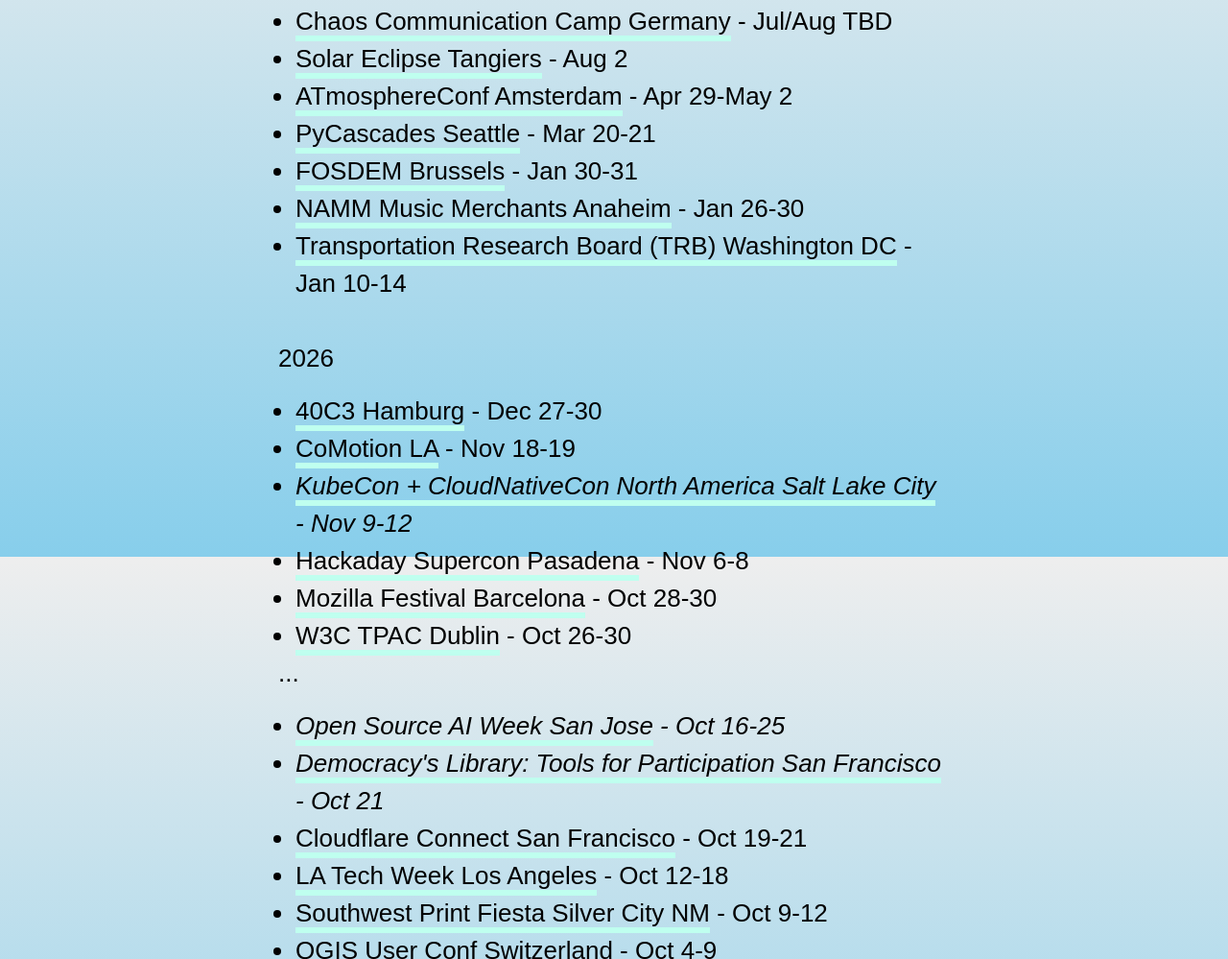
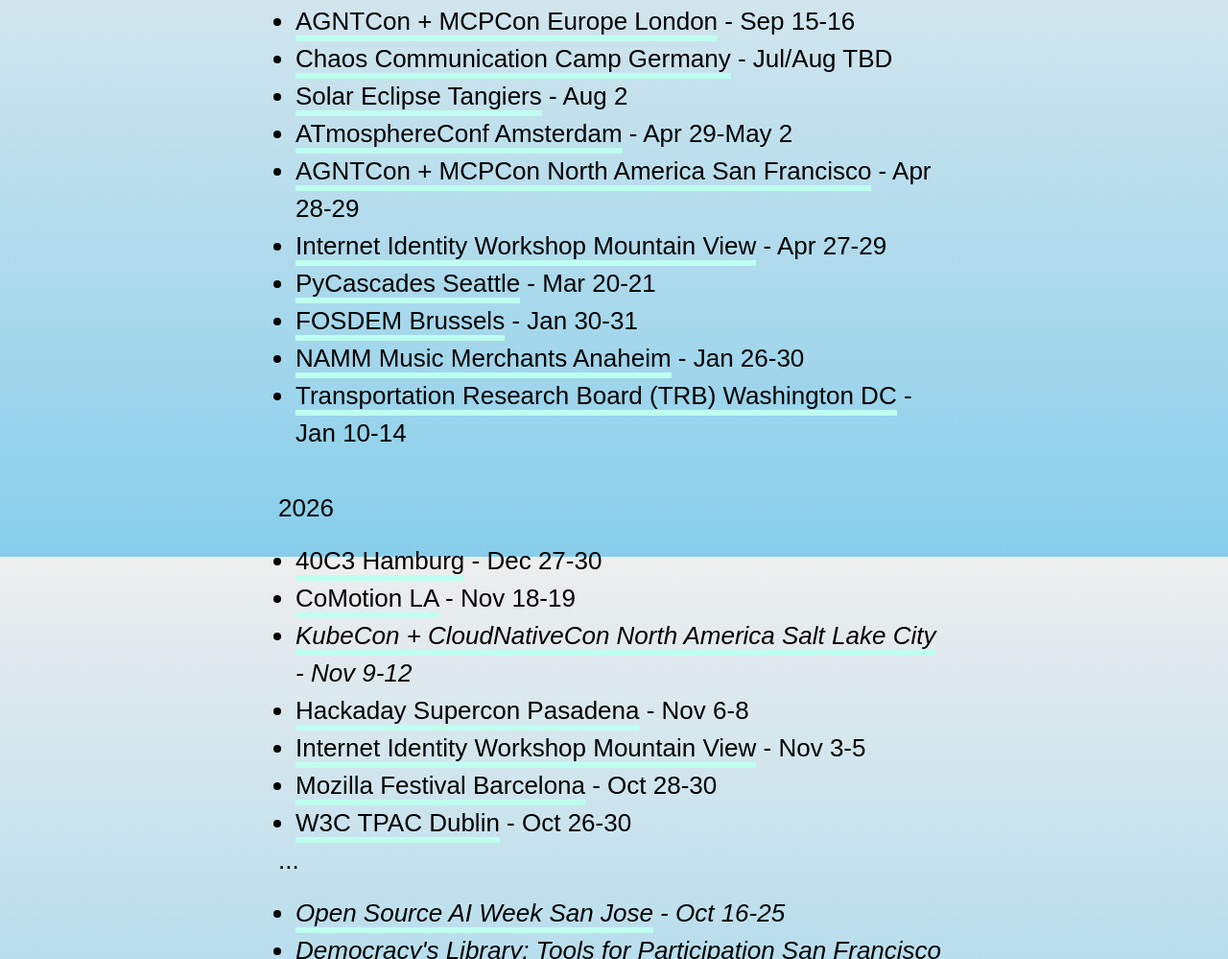
Before and after one commit to here/mikewaggoner.com, a plain HTML site: page docs/index.html in a window 1280 px wide. Shown: the part 1820-2819 px from the top of the page at 96% size. Drawn offline with Linux system fonts and the light colour scheme.

Commit message:
Add AGNTCon + MCPCon Europe/NA and IIW Fall 2026/Spring 2027
Co-Authored-By: Claude Sonnet 5 <noreply@anthropic.com>
Claude-Session: https://claude.ai/code/session_019C3pgGDKJvC1okjQNFswZa

```diff
--- a/docs/index.html
+++ b/docs/index.html
@@ -81,9 +81,12 @@
             2027
           </p>
           <ul>
+            <li><a href="https://events.linuxfoundation.org/agntcon-mcpcon-europe-2027/">AGNTCon + MCPCon Europe London</a> - Sep 15-16</li>
             <li><a href="https://events.ccc.de/camp/">Chaos Communication Camp Germany</a> - Jul/Aug TBD</li>
             <li><a href="https://en.wikipedia.org/wiki/Solar_eclipse_of_August_2,_2027">Solar Eclipse Tangiers</a> - Aug 2</li>
             <li><a href="https://news.atmosphereconf.org/3mw74z6ocxc2i">ATmosphereConf Amsterdam</a> - Apr 29-May 2</li>
+            <li><a href="https://events.linuxfoundation.org/agntcon-mcpcon-north-america-2027/">AGNTCon + MCPCon North America San Francisco</a> - Apr 28-29</li>
+            <li><a href="https://internetidentityworkshop.com/">Internet Identity Workshop Mountain View</a> - Apr 27-29</li>
             <li><a href="https://2027.pycascades.com/">PyCascades Seattle</a> - Mar 20-21</li>
             <li><a href="https://fosdem.org/2027/">FOSDEM Brussels</a> - Jan 30-31</li>
             <li><a href="https://www.namm.org/thenammshow/attend">NAMM Music Merchants Anaheim</a> - Jan 26-30</li>
@@ -98,6 +101,7 @@
             <li><a href="https://www.comotionglobal.com/los-angeles26">CoMotion LA</a> - Nov 18-19</li>
             <li><i><a href="https://events.linuxfoundation.org/kubecon-cloudnativecon-north-america/">KubeCon + CloudNativeCon North America Salt Lake City</a> - Nov 9-12</i></li>
             <li><a href="https://hackaday.com/2026/09/23/2026-hackaday-supercon-announcing-our-first-round-of-speakers/">Hackaday Supercon Pasadena</a> - Nov 6-8</li>
+            <li><a href="https://internetidentityworkshop.com/">Internet Identity Workshop Mountain View</a> - Nov 3-5</li>
             <li><a href="https://www.mozillafestival.org/en/">Mozilla Festival Barcelona</a> - Oct 28-30</li>
             <li><a href="https://www.w3.org/news-events/tpac/2026/">W3C TPAC Dublin</a> - Oct 26-30</li>
           </ul>
```
